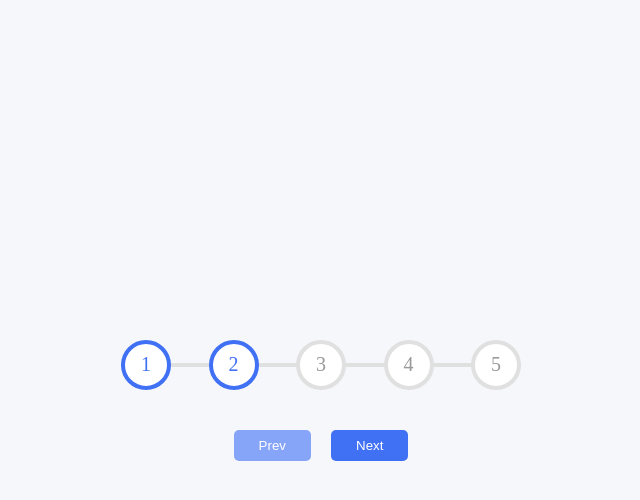
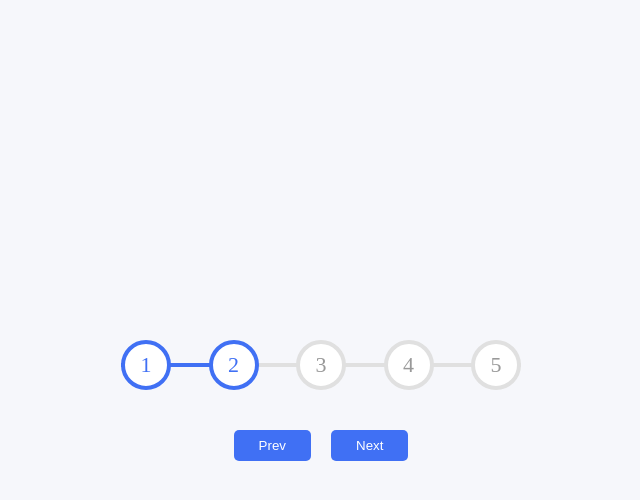
Before and after one commit to acciojob/progress-bar-Bluetooth-stack, a website: page main.html in a window 1280 px wide. Both pictures are taken after a click on the button "Next". Shown: the whole page, without its empty margins (319-959 px from the left). Drawn offline with Linux system fonts and the light colour scheme.

Commit message:
created a submission

```diff
--- a/script.js
+++ b/script.js
@@ -1,13 +1,14 @@
-//your JS code here. If required.
-const circle = document.querySelectorAll(".circle");
-const buttons = document.querySelectorAll("button");
+const circle = document.querySelectorAll('.circle');
 const indigator = document.querySelector('.indigator');
+const buttons = document.querySelectorAll('button');
 
-
+// console.log(buttons);
+// const next = document.getElementById('next');
+// const prev = document.getElementById('prev');
 
 let current = 1;
 
-const updateBar = (e) => {
+const updateStep = (e) => {
     if(e.target.id==="next"){
         current = ++current;
     }
@@ -15,31 +16,31 @@ const updateBar = (e) => {
        current = --current;
     }
 
-	circle.forEach((circle, indx)=>{
+    circle.forEach((circle, indx) => {
         if(indx<current){
             circle.classList.add("active");
         }
         else{
-			circle.clasList.remove("active");
+            circle.classList.remove("active");
         }
     });
 
-	indigator.style.width = `${(current-1)/(circle.length-1)*100}%`;
+    indigator.style.width = `${(current-1)/(circle.length-1)*100}%`
 
-	if(current === circle.length){
+    if(current===circle.length){
         buttons[1].disabled = true;
     }
-	else if(current === 1){
+    else if(current===1){
         buttons[0].disabled = true;
     }
     else{
-        buttons.forEach((button) => {
-            button.disabled = false;
+        buttons.forEach((button)=>{
+            button.disabled=false;
         });
     }
 
 }
 
 buttons.forEach((button)=>{
-	button.addEventListener("click", updateBar);
+    button.addEventListener("click", updateStep);
 });
--- a/styles.css
+++ b/styles.css
@@ -1,16 +1,15 @@
-/*  your css code here. If applicable */
 *{
+    margin: 0;
     padding: 0;
-	margin: 0;
     box-sizing: border-box;
 }
 
 body{
-	height:100vh;
+    height: 100vh;
     display: flex;
-	align-items:center;
+    align-items: center;
     justify-content: center;
-	background: #f6f7fb;
+    background:  #f6f7fb;
 }
 
 .container{
@@ -20,45 +19,43 @@ body{
     gap: 40px;
     max-width: 400px;
     width: 100%;
-/* 	border: 1px solid red; */
 }
 
 .container .steps{
     display: flex;
     justify-content: space-between;
+    width: 100%;
     align-items: center;
-	width:100%;
     position: relative;
-/* 	border: 1px solid blue; */
 }
 
 .steps .circle{
-	display:flex;
+    display: flex;
+    align-items: center;
     justify-content: center;
-	align-items: center;
     height: 50px;
     width: 50px;
-	background: white;
+    border-radius: 50%;
     color: #999;
-	border-radius: 50%;
-	font-size: 20px;
+    font-size: 22px;
     font-weight: 500;
+    background-color: #fff;
     border: 4px solid #e0e0e0;
-	transition: 0.5s ease;
+    transition: 500ms ease;
 }
 
 .steps .circle.active{
-/* 	transition-delsy: 0.1s; */
-	color: #4070f4;
-	border-color: #4070f4;
+    transition-delay: 100ms;
+    border-color:  #4070f4;
+    color:  #4070f4;
 }
 
 .steps .progress-bar{
     position: absolute;
     height: 4px;
     width: 100%;
-	background: #e0e0e0;
-	z-index:-1;
+    background-color: #e0e0e0;
+    z-index: -1;
 }
 
 .steps .progress-bar .indigator{
@@ -66,7 +63,7 @@ body{
     height: 100%;
     width: 0;
     background: #4070f4;
-	transition: 0.3s ease;
+    transition: 300ms ease;
 }
 
 .buttons{
@@ -76,19 +73,20 @@ body{
 
 .buttons button{
     padding: 8px 25px;
+    cursor: pointer;
+    background-color: #4070f4;
+    color: #fff;
+    border: none;
     border-radius: 5px;
-	border: none;
-	background:#4070f4;
-	color: white;
-	transition: 0.3s linear;
-	cursor: pointer;
+    transition: 300ms linear;
+    /* box-shadow: 0 5px 10px rgba(0, 0, 0, 0.05); */
 }
 
 .buttons button:active{
-	transform: scale(1);
+    transform: scale(0.97);
 }
 
 .buttons button:disabled{
+    background-color: #87a5f8;
     cursor: not-allowed;
-	background: #87a5f8;
 }
```
Lines whose indentation alone changed are shown as unchanged.
